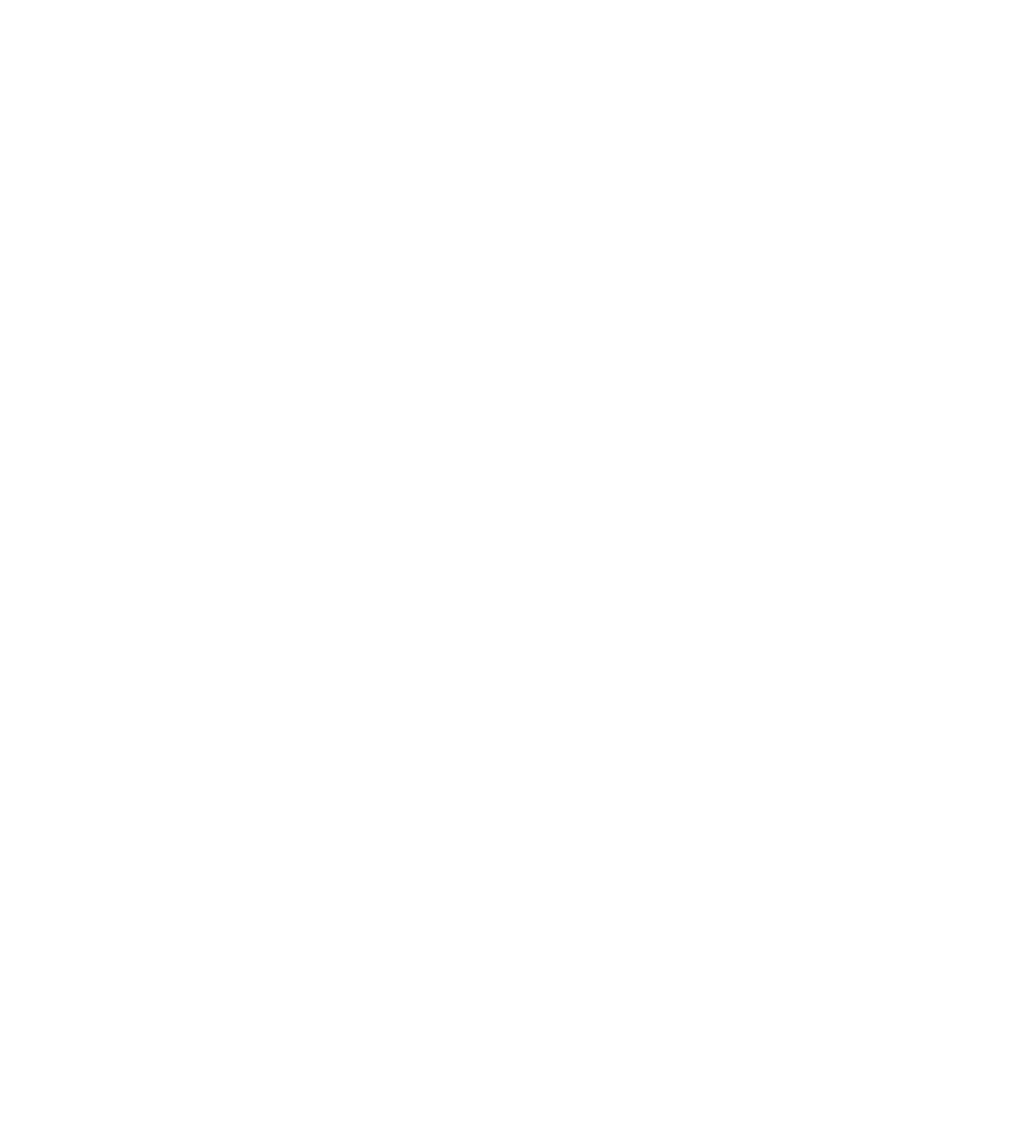
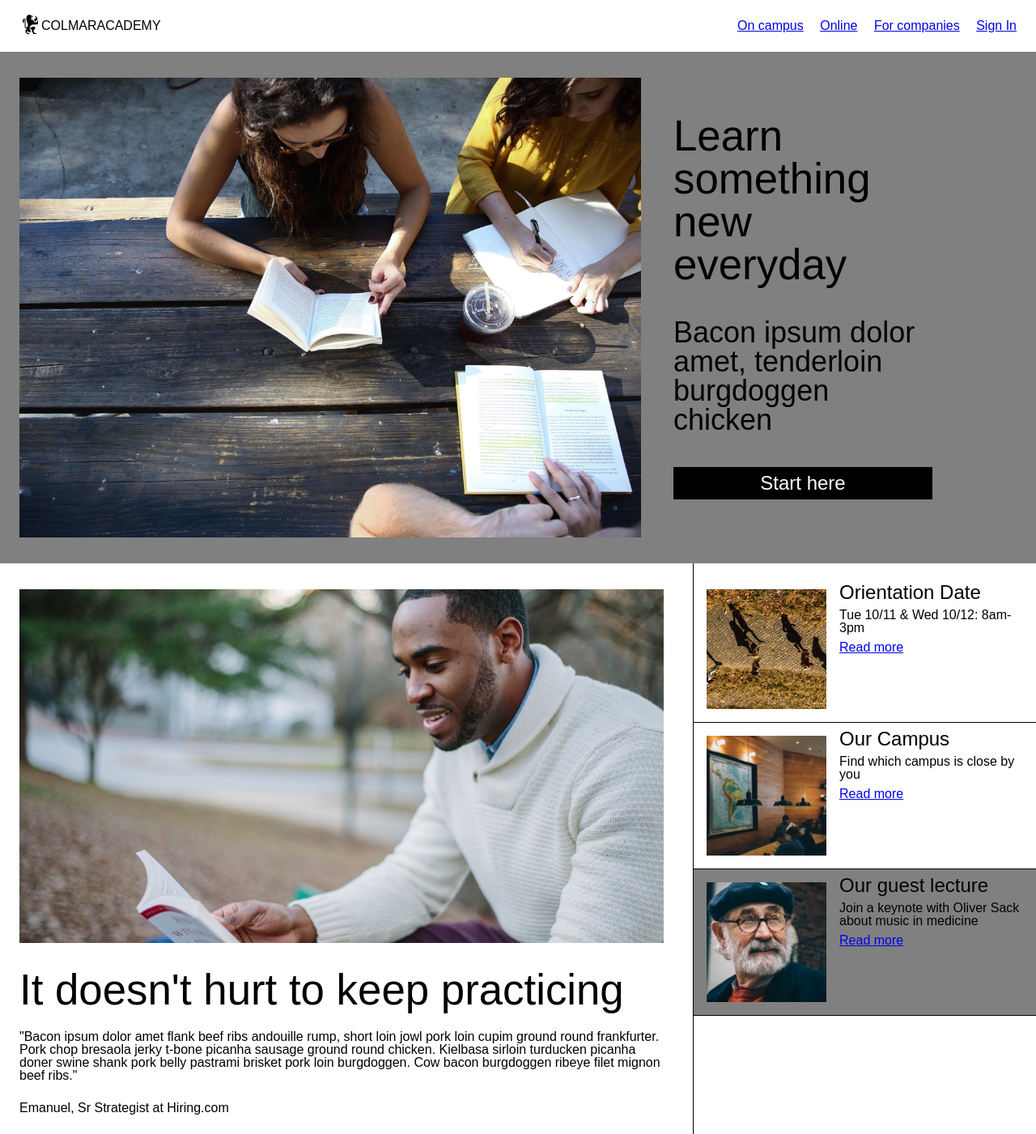
Before and after one commit to drum-IT/colmar, a plain HTML site: page index.html in a window 1280 px wide. Shown: the whole page at 81% size. Before the commit the page ends 800 px from the top, so only its background shows below. Drawn offline with Linux system fonts and the light colour scheme.

Commit message:
Add header, banner, and info sections to index.html. Style header, banner, and info sections with placeholder styles.

```diff
--- a/index.html
+++ b/index.html
@@ -1,10 +1,66 @@
 <!DOCTYPE html>
 <html>
   <head>
-    <link rel="stylesheet" type="text/css" href="/resources/css/style.css" />
+    <link rel="stylesheet" type="text/css" href="resources/css/reset.css" />
+    <link rel="stylesheet" type="text/css" href="https://maxcdn.bootstrapcdn.com/font-awesome/4.7.0/css/font-awesome.min.css" />
+    <link rel="stylesheet" type="text/css" href="resources/css/style.css" />
     <title>Colmar Academy</title>
   </head>
   <body>
-
+    <header>
+      <div id="logo">
+        <img src="resources/images/ic-logo.svg" alt="" />
+        <span>COLMAR</span>
+        <span>ACADEMY</span>
+      </div>
+      <nav>
+        <span><a href="#">On campus</a></span>
+        <span><a href="#">Online</a></span>
+        <span><a href="#">For companies</a></span>
+        <span><a href="#">Sign In</a></span>
+      </nav>
+    </header>
+    <div id="banner">
+      <img src="resources/images/banner.jpg" alt="">
+      <div id="headline">
+        <h1>Learn something new everyday</h1>
+        <p>Bacon ipsum dolor amet, tenderloin burgdoggen chicken</p>
+        <a href="#">Start here</a>
+      </div>
+    </div>
+    <div id="info">
+      <div id="info-1">
+        <img src="resources/images/information-main.jpg" alt="" />
+        <h1>It doesn't hurt to keep practicing</h1>
+        <p>"Bacon ipsum dolor amet flank beef ribs andouille rump, short loin jowl pork loin cupim ground round frankfurter. Pork chop bresaola jerky t-bone picanha sausage ground round chicken. Kielbasa sirloin turducken picanha doner swine shank pork belly pastrami brisket pork loin burgdoggen. Cow bacon burgdoggen ribeye filet mignon beef ribs."</p>
+        <p>Emanuel, Sr Strategist at Hiring.com</p>
+      </div>
+      <div id="info-2">
+        <div class="info-box">
+          <img src="resources/images/information-orientation.jpg" alt="" />
+          <div class="info-detail">
+            <h1>Orientation Date</h1>
+            <p>Tue 10/11 & Wed 10/12: 8am-3pm</p>
+            <p><a href="#">Read more</a></p>
+          </div>
+        </div>
+        <div class="info-box">
+          <img src="resources/images/information-campus.jpg" alt="" />
+          <div class="info-detail">
+            <h1>Our Campus</h1>
+            <p>Find which campus is close by you</p>
+            <p><a href="#">Read more</a></p>
+          </div>
+        </div>
+        <div class="info-box active-button">
+          <img src="resources/images/information-guest-lecture.jpg" alt="" />
+          <div class="info-detail">
+            <h1>Our guest lecture</h1>
+            <p>Join a keynote with Oliver Sack about music in medicine</p>
+            <p><a href="#">Read more</a></p>
+          </div>
+        </div>
+      </div>
+    </div>
   </body>
 </html>
--- /dev/null
+++ b/resources/css/reset.css
@@ -0,0 +1,48 @@
+/* http://meyerweb.com/eric/tools/css/reset/
+   v2.0 | 20110126
+   License: none (public domain)
+*/
+
+html, body, div, span, applet, object, iframe,
+h1, h2, h3, h4, h5, h6, p, blockquote, pre,
+a, abbr, acronym, address, big, cite, code,
+del, dfn, em, img, ins, kbd, q, s, samp,
+small, strike, strong, sub, sup, tt, var,
+b, u, i, center,
+dl, dt, dd, ol, ul, li,
+fieldset, form, label, legend,
+table, caption, tbody, tfoot, thead, tr, th, td,
+article, aside, canvas, details, embed,
+figure, figcaption, footer, header, hgroup,
+menu, nav, output, ruby, section, summary,
+time, mark, audio, video {
+	margin: 0;
+	padding: 0;
+	border: 0;
+	font-size: 100%;
+	font: inherit;
+	vertical-align: baseline;
+}
+/* HTML5 display-role reset for older browsers */
+article, aside, details, figcaption, figure,
+footer, header, hgroup, menu, nav, section {
+	display: block;
+}
+body {
+	line-height: 1;
+}
+ol, ul {
+	list-style: none;
+}
+blockquote, q {
+	quotes: none;
+}
+blockquote:before, blockquote:after,
+q:before, q:after {
+	content: '';
+	content: none;
+}
+table {
+	border-collapse: collapse;
+	border-spacing: 0;
+}
--- a/resources/css/style.css
+++ b/resources/css/style.css
@@ -0,0 +1,143 @@
+html, body {
+  width: 100%;
+  font-family: sans-serif;
+  font-size: 16px;
+}
+
+header, nav, div, footer {
+  /*border: 1px solid black;*/
+}
+
+h1 {
+  font-size: 3.3rem;
+}
+
+header {
+  width: 100%;
+  height: 64px;
+  display: flex;
+  align-items: center;
+  justify-content: space-between;
+}
+
+#logo {
+  display: flex;
+  align-items: center;
+  margin-left: 24px;
+}
+
+header nav {
+  margin-right: 8px;
+}
+
+header nav a {
+  margin-right: 16px;
+}
+
+#banner {
+  display: flex;
+  align-items: center;
+  background-color: gray;
+}
+
+#banner img {
+  display: inline-block;
+  width: 60%;
+  margin: 32px 40px 32px 24px;
+}
+
+#headline {
+  display: inline-flex;
+  flex-direction: column;
+  width: 25%;
+}
+
+#headline h1 {
+  font-size: 3.3rem;
+  margin-bottom: 40px;
+}
+
+#headline p {
+  font-size: 2.25rem;
+  margin-bottom: 40px;
+}
+
+#headline a {
+  display: block;
+  text-decoration: none;
+  text-align: center;
+  width: 100%;
+  background-color: black;
+  color: white;
+  border: none;
+  padding: 8px 0px;
+  font-size: 1.5rem;
+}
+
+#info {
+  display: flex;
+}
+
+#info-1 {
+  display: inline-flex;
+  justify-content: flex-start;
+  flex-direction: column;
+  border-right: 1px solid black;
+}
+
+#info-1 img {
+  margin: 32px 24px 32px 24px;
+  width: 93%;
+}
+
+#info-1 h1 {
+  width: 93%;
+  margin-left: 24px;
+  margin-bottom: 24px;
+}
+
+#info-1 p {
+  width: 93%;
+  margin-left: 24px;
+  margin-bottom: 24px;
+}
+
+#info-2 {
+  margin-top: 16px;
+  width: 423px;
+  display: flex;
+  flex-direction: column;
+  flex-shrink: 0;
+  flex-grow: 0;
+}
+
+.info-box {
+  display: flex;
+  border-bottom: 1px solid black;
+  align-items: center;
+}
+
+.info-box img {
+  width: 35%;
+  margin: 16px 16px;
+}
+
+.info-detail {
+  margin-top: 16px;
+  display: flex;
+  flex-direction: column;
+  height: 100%;
+}
+
+.info-detail h1 {
+  font-size: 1.5rem;
+  margin-bottom: 8px;
+}
+
+.info-detail p {
+  margin-bottom: 8px;
+}
+
+.active-button {
+  background-color: gray;
+}
```
